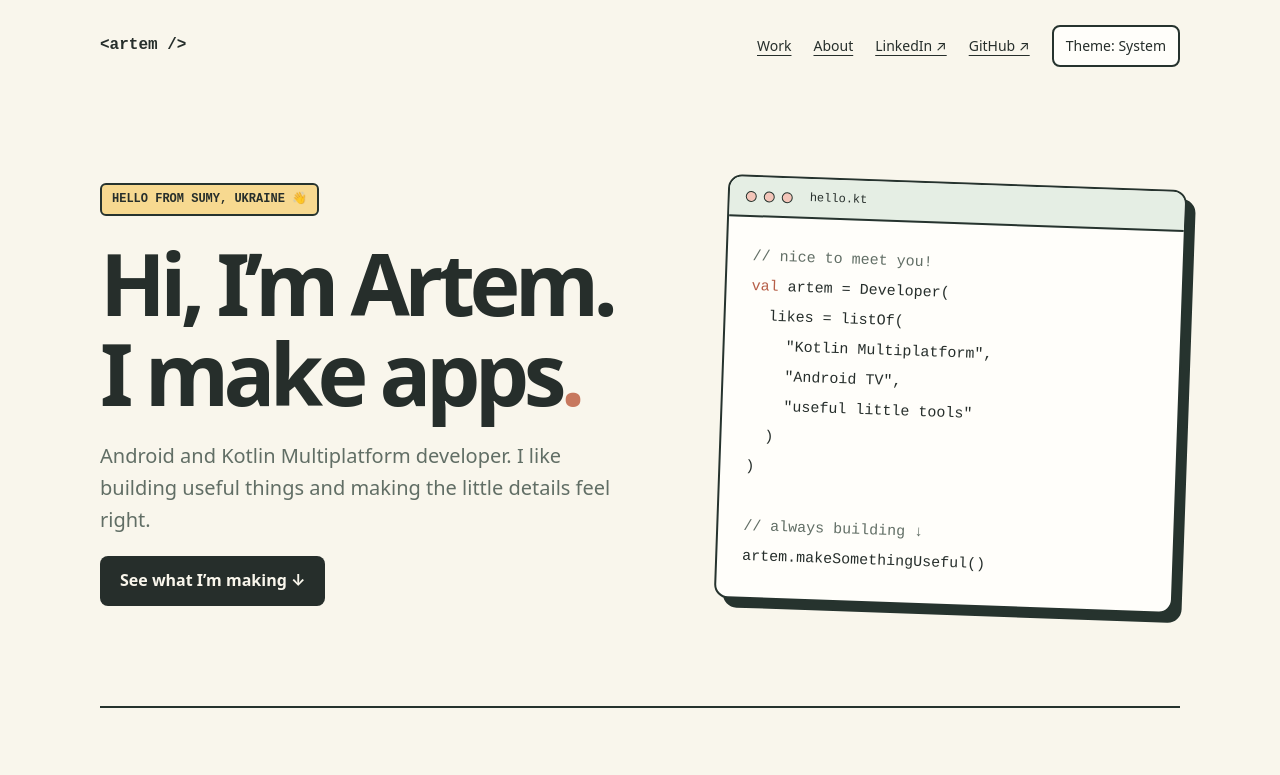
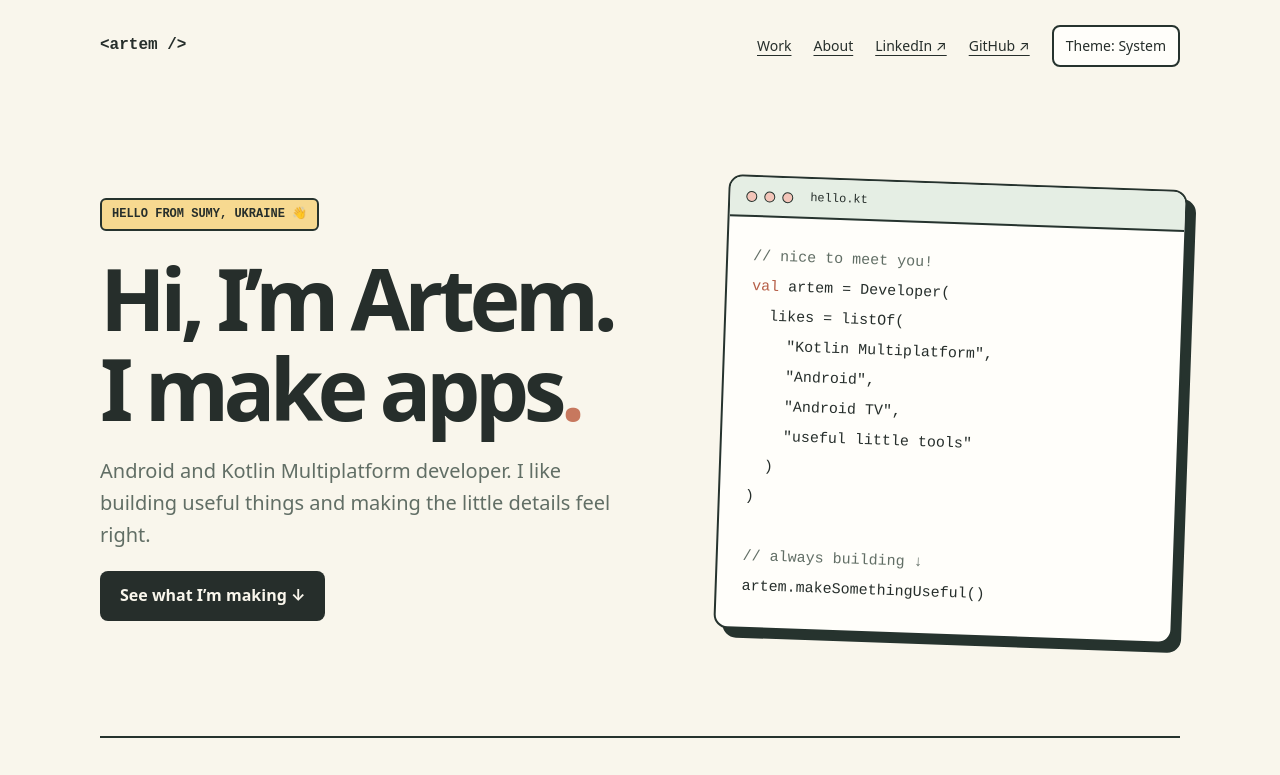
Before and after one commit to ArtemBondar/artembondar.github.io, a plain HTML site: page index.html in a window 1280 px wide. Shown: the top 775 px of the page. Drawn offline with Linux system fonts and the light colour scheme.

Commit message:
Add Android to developer illustration

```diff
--- a/index.html
+++ b/index.html
@@ -17,6 +17,7 @@
 <span class="keyword">val</span> artem = Developer(
   likes = listOf(
     "Kotlin Multiplatform",
+    "Android",
     "Android TV",
     "useful little tools"
   )
```
